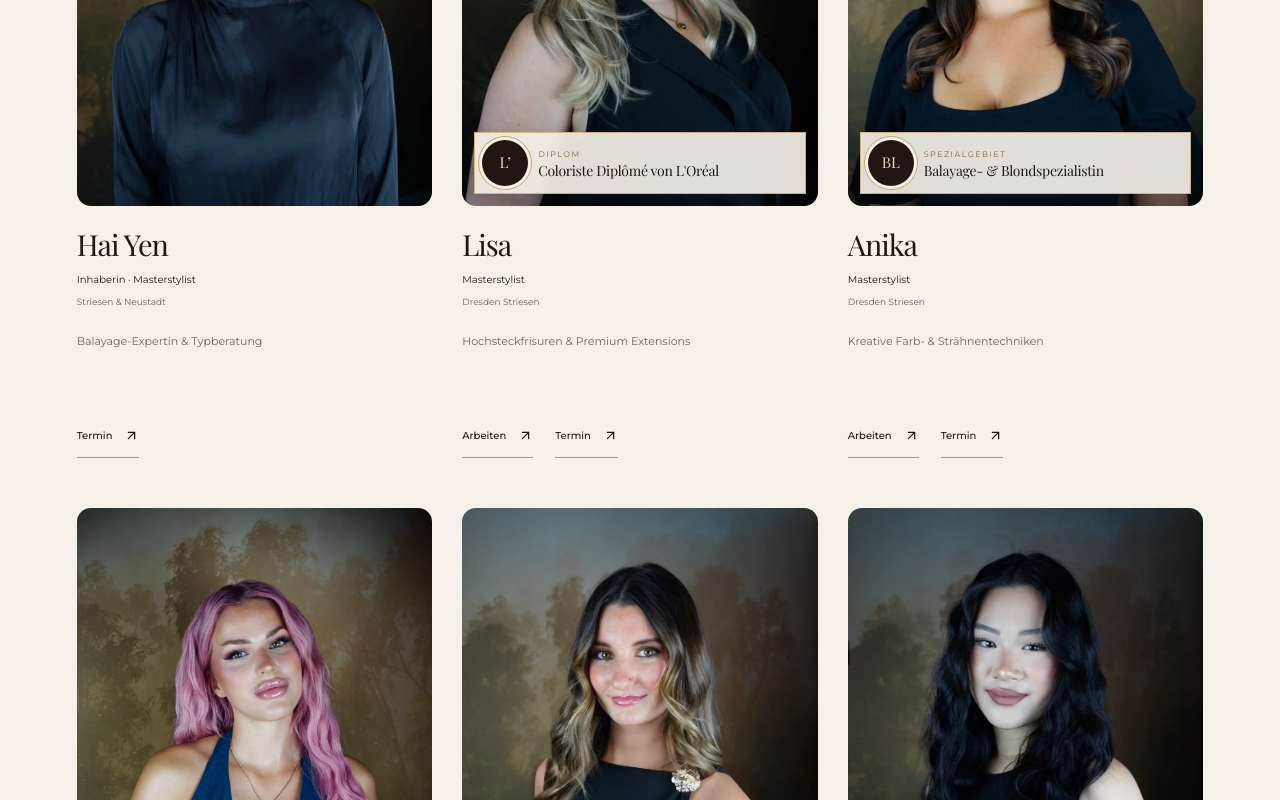
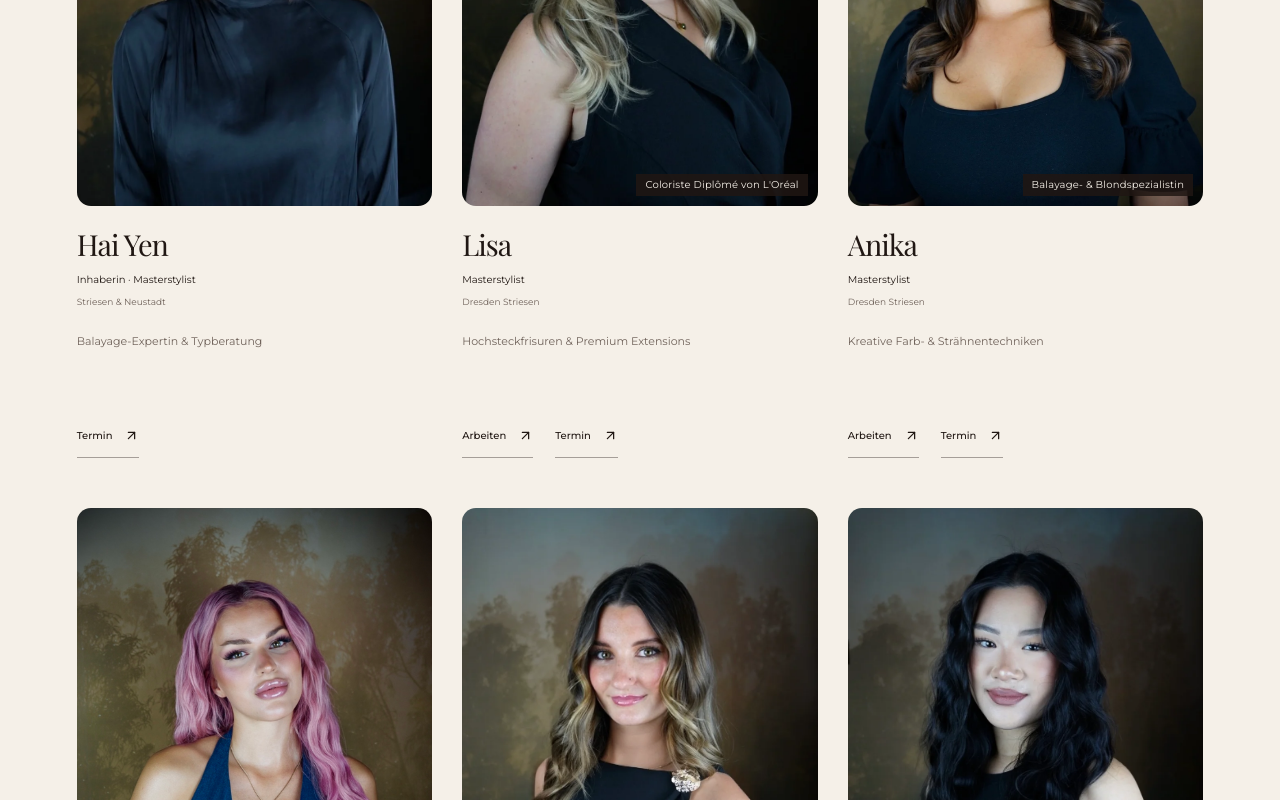
Before and after one commit to Nichtmetall/Haiyen, a Next.js app: page /team in a window 1280 px wide. Shown: the part 1240-2040 px from the top of the page. Built offline with nearby package versions, Linux system fonts and the light colour scheme; a web font is replaced by a local one.

Commit message:
Make specialist badges minimal text labels in the bottom-right corner.
Remove the seal and kicker so only the specialty title remains as a small caption on the portrait.

Co-authored-by: Nichtmetall <Nichtmetall@users.noreply.github.com>

```diff
--- a/app/globals.css
+++ b/app/globals.css
@@ -735,16 +735,8 @@ details[open] > summary > svg { transform: rotate(45deg); }
 .team-minimal-role { font-size: 10px; margin-top: 9px; }
 .team-minimal-location { color: var(--ink-muted); font-size: 9px; margin-top: 5px; }
 .team-minimal-specialty { color: var(--ink-muted); font-size: 11px; margin-block: 22px; min-height: 40px; }
-.specialist-badge { position: absolute; z-index: 2; left: 12px; right: 12px; bottom: 12px; display: flex; align-items: center; gap: 10px; margin: 0; padding: 7px 12px 7px 7px; color: var(--espresso); background: color-mix(in srgb, var(--cream) 92%, transparent); border: 1px solid #c9a96ecc; box-shadow: 0 14px 28px #19120f38; backdrop-filter: blur(8px); }
-.specialist-seal { display: grid; flex: none; width: 46px; height: 46px; place-items: center; border-radius: 50%; background: var(--espresso); color: #e9d6b5; font-family: var(--font-playfair), serif; font-size: 15px; line-height: 1; box-shadow: 0 0 0 3px var(--cream), 0 0 0 4px var(--gold); }
-.specialist-seal span { transform: translateY(-1px); }
-.specialist-badge-copy { min-width: 0; }
-.specialist-kicker { display: block; margin-bottom: 2px; color: #82663b; font-size: 8px; letter-spacing: .18em; text-transform: uppercase; }
-.specialist-title { display: block; font-family: var(--font-playfair), serif; font-size: 14px; line-height: 1.2; letter-spacing: -.02em; overflow-wrap: break-word; }
-.specialist-badge.is-compact { left: 8px; right: 8px; bottom: 8px; gap: 7px; padding: 5px 8px 5px 5px; }
-.specialist-badge.is-compact .specialist-seal { width: 30px; height: 30px; font-size: 10px; box-shadow: 0 0 0 2px var(--cream), 0 0 0 3px var(--gold); }
-.specialist-badge.is-compact .specialist-kicker { display: none; }
-.specialist-badge.is-compact .specialist-title { font-size: 11px; }
+.specialist-badge { position: absolute; z-index: 2; right: 10px; bottom: 10px; left: auto; max-width: calc(100% - 20px); margin: 0; padding: 5px 9px; color: var(--cream); background: #201713d9; font-size: 10px; line-height: 1.25; letter-spacing: .02em; text-align: right; overflow-wrap: break-word; }
+.specialist-badge.is-compact { right: 6px; bottom: 6px; max-width: calc(100% - 12px); padding: 4px 7px; font-size: 8px; }
 .team-minimal-links { display: flex; gap: 22px; }
 .team-minimal-links .text-link { font-size: 10px; gap: 12px; }
 .home-team .section-heading { margin-bottom: 38px; }
--- a/components/site/data.ts
+++ b/components/site/data.ts
@@ -119,12 +119,6 @@ export const REVIEWS = [
   }
 ];
 
-export interface TeamBadge {
-  kicker: string;
-  title: string;
-  mark: string;
-}
-
 export interface TeamMember {
   name: string;
   role: string;
@@ -135,7 +129,7 @@ export interface TeamMember {
   location: string;
   skills: string[];
   quote: string;
-  badge?: TeamBadge;
+  badge?: string;
 }
 
 export const TEAM: TeamMember[] = [
@@ -160,7 +154,7 @@ export const TEAM: TeamMember[] = [
     location: "Dresden Striesen",
     skills: ["Extensions", "Hochsteckfrisuren", "Braut-Styling"],
     quote: "Extensions dürfen niemals auffallen – nur das Ergebnis soll auffallen.",
-    badge: { kicker: "Diplom", title: "Coloriste Diplômé von L'Oréal", mark: "L’" },
+    badge: "Coloriste Diplômé von L'Oréal",
   },
   {
     name: "Anika",
@@ -172,7 +166,7 @@ export const TEAM: TeamMember[] = [
     location: "Dresden Striesen",
     skills: ["Highlights", "Creative Color", "Blondierung"],
     quote: "Farbe ist Handwerk und Gefühl zugleich – der Übergang macht den Unterschied.",
-    badge: { kicker: "Spezialgebiet", title: "Balayage- & Blondspezialistin", mark: "BL" },
+    badge: "Balayage- & Blondspezialistin",
   },
   {
     name: "Lea-Sophie",
@@ -184,7 +178,7 @@ export const TEAM: TeamMember[] = [
     location: "Dresden Striesen / Neustadt",
     skills: [],
     quote: "",
-    badge: { kicker: "Spezialgebiet", title: "Balayage- & Blowoutspezialistin", mark: "BB" },
+    badge: "Balayage- & Blowoutspezialistin",
   },
   {
     name: "Josi",
@@ -207,7 +201,7 @@ export const TEAM: TeamMember[] = [
     location: "Dresden Striesen und Neustadt",
     skills: [],
     quote: "",
-    badge: { kicker: "Ausbildung", title: "Second-Year Apprentice Hairstylist", mark: "II" },
+    badge: "Second-Year Apprentice Hairstylist",
   }
 ];
 
--- a/components/site/specialist-badge.tsx
+++ b/components/site/specialist-badge.tsx
@@ -1,15 +1,3 @@
-import type { TeamBadge } from "./data";
-
-export function SpecialistBadge({ badge, compact = false }: { badge: TeamBadge; compact?: boolean }) {
-  return (
-    <p className={`specialist-badge${compact ? " is-compact" : ""}`}>
-      <span className="specialist-seal" aria-hidden="true">
-        <span>{badge.mark}</span>
-      </span>
-      <span className="specialist-badge-copy">
-        <span className="specialist-kicker">{badge.kicker}</span>
-        <span className="specialist-title">{badge.title}</span>
-      </span>
-    </p>
-  );
+export function SpecialistBadge({ badge, compact = false }: { badge: string; compact?: boolean }) {
+  return <p className={`specialist-badge${compact ? " is-compact" : ""}`}>{badge}</p>;
 }
```
